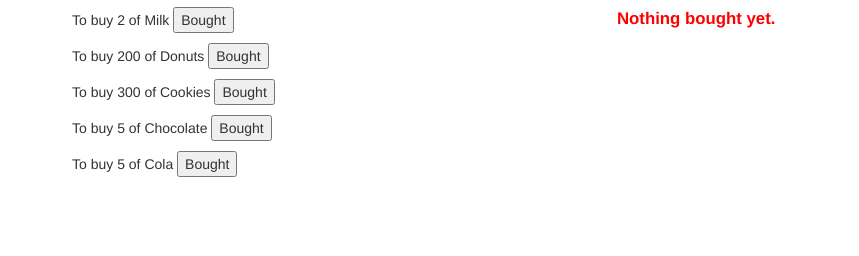
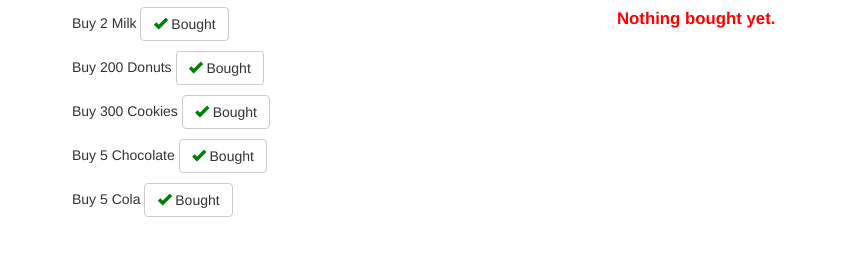
Before and after one commit to Ashgar/angularCoursera, a plain HTML site: page Module2/index.html in a window 1280 px wide. Shown: the part 126-382 px from the top of the page, without its empty margins (38-897 px from the left). Drawn offline with Linux system fonts and the light colour scheme.

Commit message:
fix style

```diff
--- a/Module2/index.html
+++ b/Module2/index.html
@@ -34,8 +34,8 @@
     <div class="col-md-6"  ng-controller='ShoppingListBuyController as list1'>
      <h2>To Buy:</h2>
      <ul ng-repeat="item in list1.items">
-        To buy {{item.quantity}} of {{item.name}}
-        <button ng-click="list1.buyItem($index);">Bought</button>
+        Buy {{item.quantity}} {{item.name}}
+        <button class="btn btn-default" ng-click="list1.buyItem($index);"> <span class="glyphicon glyphicon-ok"></span> Bought</button>
      </ul>
      <div ng-show="list1.items.length==0" class="emptyMessage">Everything is bought!</div>
     </div>
@@ -45,7 +45,7 @@
      <h2>Already Bought:</h2>
      <ul>
        <ul ng-repeat="item in list2.items">
-        Bought {{item.quantity}} of {{item.name}}
+        Bought {{item.quantity}} {{item.name}}
      </ul>
      </ul>
      <div ng-show="list2.items.length==0" class="emptyMessage">Nothing bought yet.</div>
```
